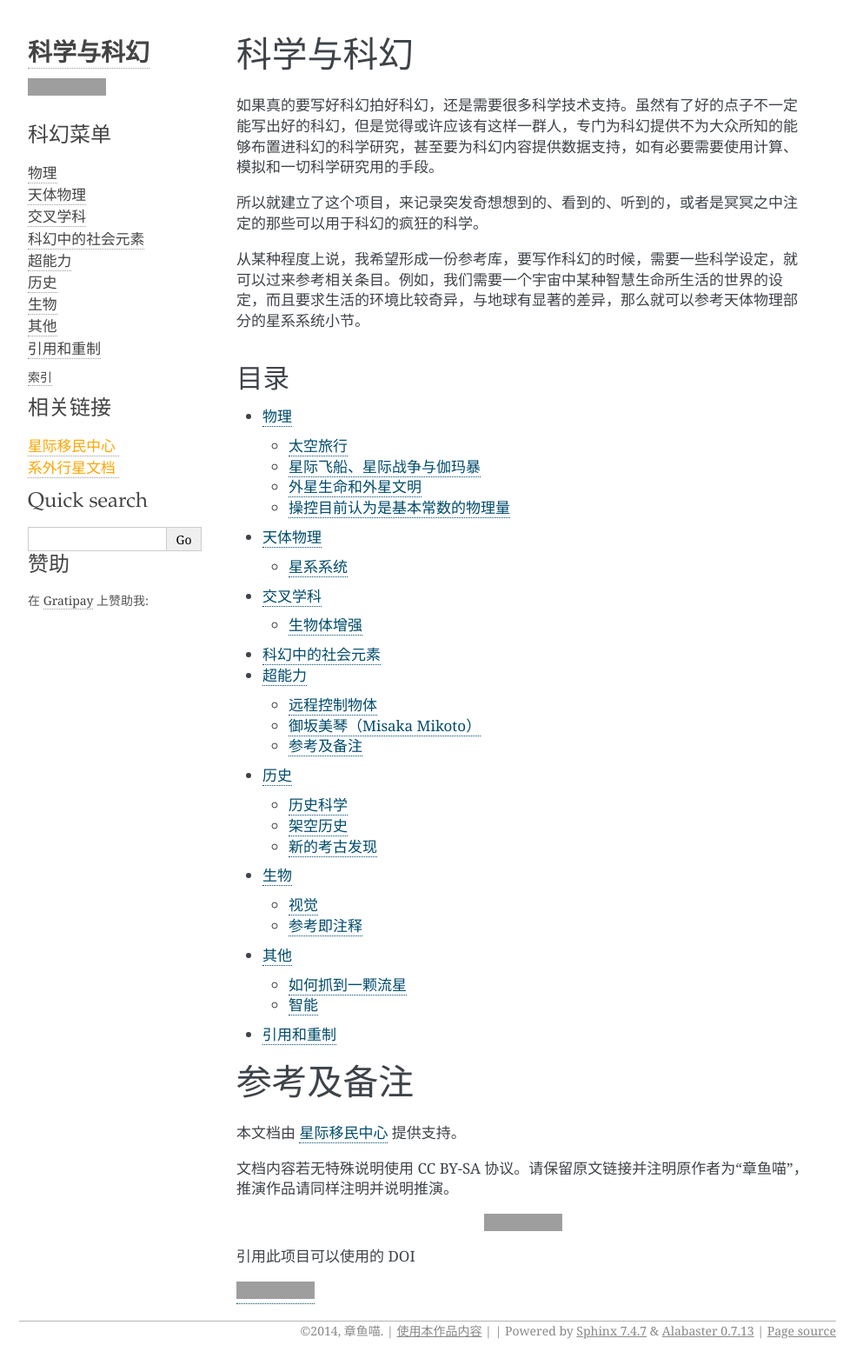
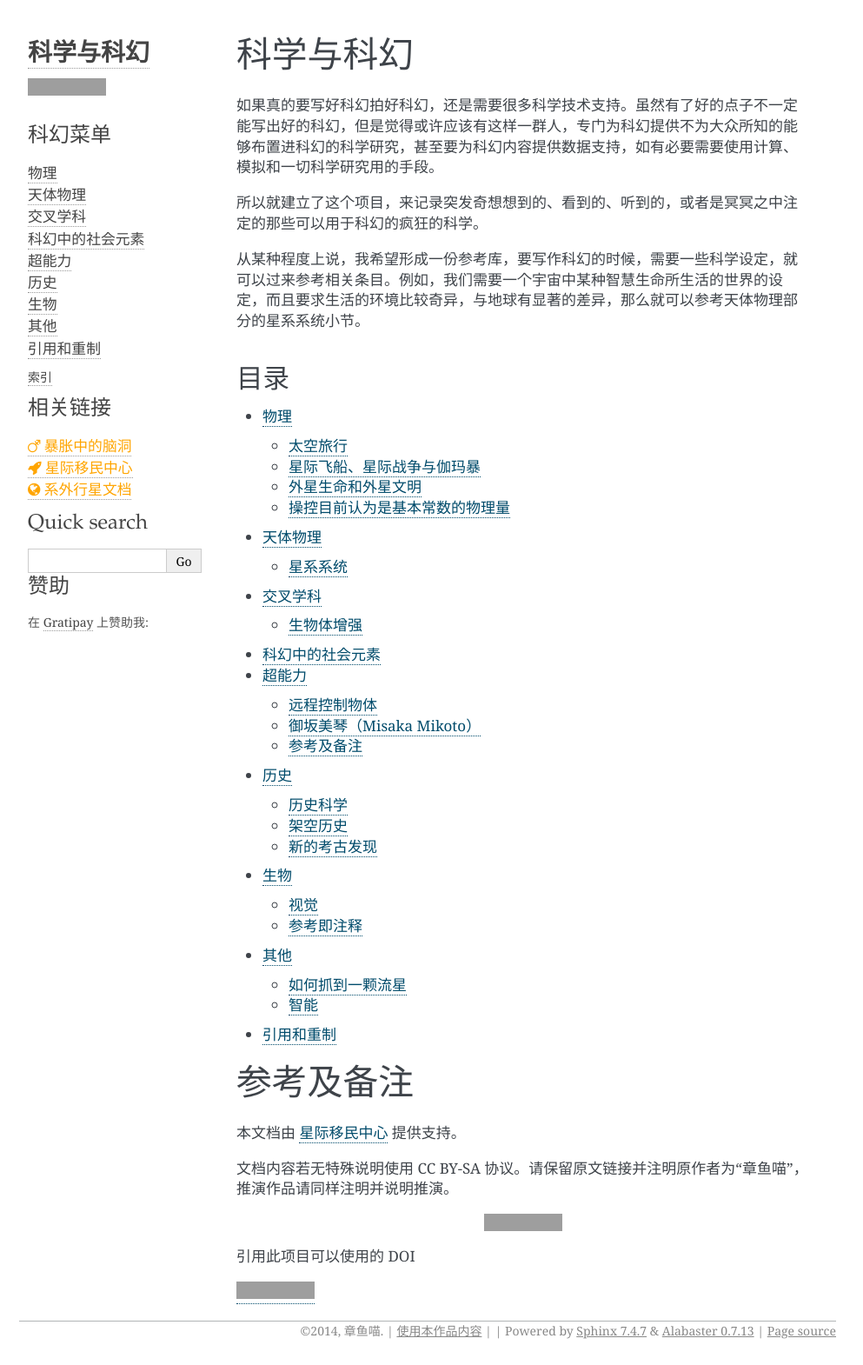
Before and after one commit to emptymalei/sci2fi, a Sphinx documentation site: the page built from docs/index.rst, in a window 1280 px wide. Shown: the whole page at 87% size, without its empty margins (148-1141 px from the left). Built offline with Sphinx 7.4.7, drawn with Linux system fonts in a browser that asks for light colours; nearby versions of some CDN libraries; comment, search, counter and statistics services are not loaded; grey boxes are pictures that could not be loaded.

Commit message:
add a link to my column

```diff
--- a/docs/_themes/alabaster/layout.html
+++ b/docs/_themes/alabaster/layout.html
@@ -5,9 +5,9 @@
     <link rel="apple-touch-icon" href="{{ pathto('_static/' ~ theme_touch_icon, 1) }}" />
   {% endif %}
   <meta name="viewport" content="width=device-width, initial-scale=0.9, maximum-scale=0.9">
+  <link rel="stylesheet" href="http://maxcdn.bootstrapcdn.com/font-awesome/4.3.0/css/font-awesome.min.css">
 {% endblock %}
 {% set css_files = css_files + ['_static/css/style.css'] %}
-<link href="http://maxcdn.bootstrapcdn.com/font-awesome/4.2.0/css/font-awesome.min.css" rel="stylesheet">
 {%- block relbar2 %}{% endblock %}
 
 
--- a/docs/_themes/alabaster/navigation.html
+++ b/docs/_themes/alabaster/navigation.html
@@ -13,6 +13,7 @@
 </ul>
 <h3>相关链接</h3>
 <ul>
-	<li class="toctree-l1"><a href="http://interimm.org" style="color:orange;">星际移民中心&nbsp;<i class="fa fa-rocket"></i></a></li>
-	<li class="toctree-l1"><a href="http://interimm.org/exoplanets" style="color:orange;">系外行星文档&nbsp;<i class="fa fa-globe"></i></a></li>
+    <li class="toctree-l1"><a href="http://read.douban.com/column/1263939/" style="color:orange;" target="_blank"><i class="fa fa-mars-stroke"></i>&nbsp;暴胀中的脑洞</a></li>
+	<li class="toctree-l1"><a href="http://interimm.org" style="color:orange;"><i class="fa fa-rocket"></i>&nbsp;星际移民中心</a></li>
+	<li class="toctree-l1"><a href="http://interimm.org/exoplanets" style="color:orange;"><i class="fa fa-globe"></i>&nbsp;系外行星文档</a></li>
 </ul>
```
Also changed, not shown: 14 other files.
